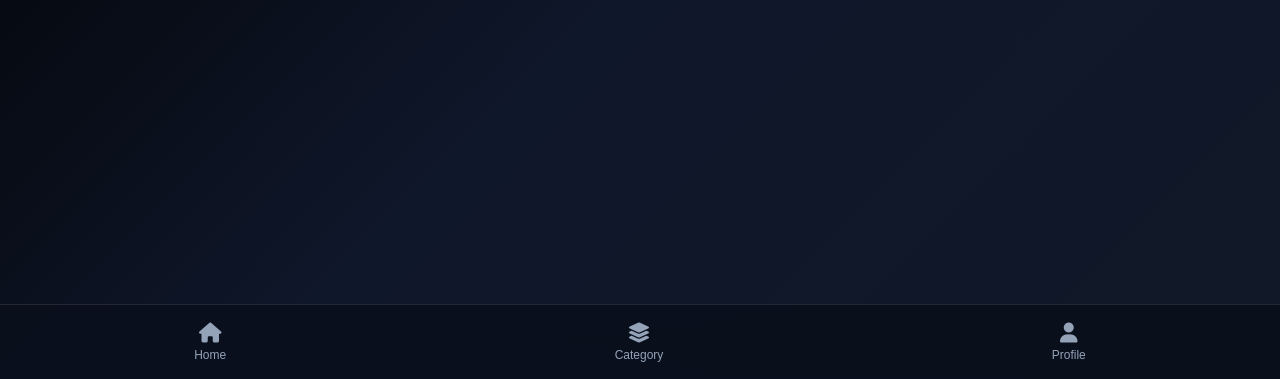
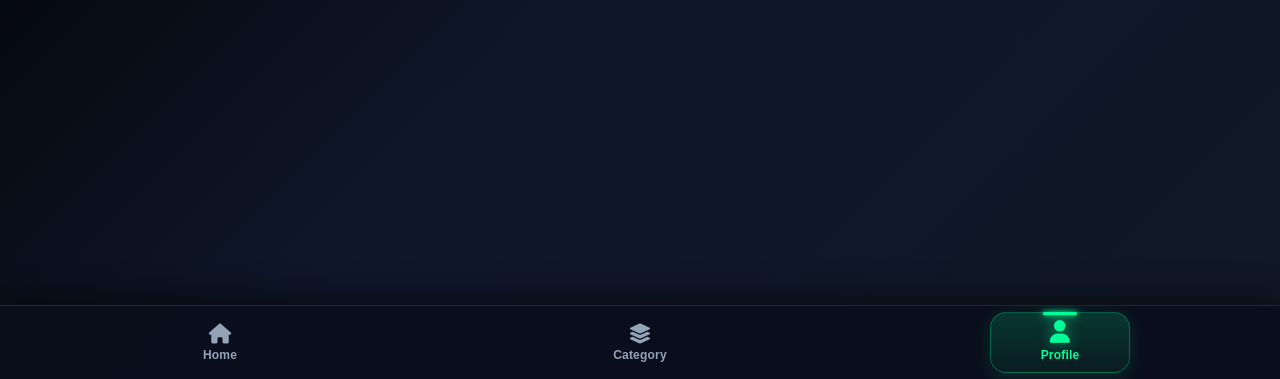
Before and after one commit to jayprakashkkk/Sadbhavna_mart, a plain HTML site: page about.html in a window 1280 px wide. Shown: the part 421-800 px from the top of the page. Drawn offline with Linux system fonts and the light colour scheme.

Commit message:
Fix bottom navigation bar sliding pill and spring animations across all pages

```diff
--- a/about.html
+++ b/about.html
@@ -53,6 +53,7 @@ h1{color:#00ff99;font-size:26px;}
 .nav-item{display:flex;flex-direction:column;align-items:center;gap:5px;font-size:12px;padding:8px 18px;}
 .nav-item i{font-size:20px;}
 </style>
+<link rel="stylesheet" href="nav-bar.css">
 </head>
 
 <body>
--- /dev/null
+++ b/nav-bar.css
@@ -0,0 +1,158 @@
+/* Unified Animated Bottom Navigation Bar across all pages */
+
+body .bottom-nav {
+  position: fixed;
+  bottom: 0;
+  left: 0;
+  width: 100%;
+  max-width: 100%;
+  height: calc(74px + env(safe-area-inset-bottom, 0px));
+  padding: 6px 10px calc(6px + env(safe-area-inset-bottom, 0px));
+  background: rgba(10, 15, 28, 0.92);
+  backdrop-filter: blur(18px);
+  -webkit-backdrop-filter: blur(18px);
+  border-top: 1px solid rgba(0, 255, 153, 0.16);
+  box-shadow: 0 -10px 30px rgba(0, 0, 0, 0.48);
+  display: flex;
+  justify-content: space-around;
+  align-items: stretch;
+  z-index: 980;
+  overflow: hidden;
+  user-select: none;
+  -webkit-user-select: none;
+}
+
+body .bottom-nav .nav-slider {
+  position: absolute;
+  top: 6px;
+  left: 0;
+  height: calc(100% - 12px - env(safe-area-inset-bottom, 0px));
+  border-radius: 16px;
+  background: linear-gradient(180deg, rgba(0, 255, 153, 0.17), rgba(0, 255, 153, 0.06));
+  border: 1px solid rgba(0, 255, 153, 0.28);
+  box-shadow: 0 4px 18px rgba(0, 255, 153, 0.14);
+  pointer-events: none;
+  opacity: 0;
+  transform: translate3d(0, 0, 0);
+  transition:
+    transform 0.24s cubic-bezier(0.22, 1, 0.36, 1),
+    width 0.24s cubic-bezier(0.22, 1, 0.36, 1),
+    opacity 0.18s ease;
+  will-change: transform, width;
+  z-index: 0;
+}
+
+body .bottom-nav .nav-slider.ready {
+  opacity: 1;
+}
+
+body .bottom-nav .nav-slider::after {
+  content: "";
+  position: absolute;
+  top: -1px;
+  left: 50%;
+  transform: translateX(-50%);
+  width: 34px;
+  height: 3px;
+  border-radius: 999px;
+  background: #00ff99;
+  box-shadow: 0 0 12px rgba(0, 255, 153, 0.9), 0 0 4px #00ff99;
+}
+
+body .bottom-nav a {
+  position: relative;
+  z-index: 1;
+  flex: 1 1 0;
+  width: auto;
+  height: 100%;
+  text-decoration: none;
+  color: #94a3b8;
+  display: flex;
+  align-items: center;
+  justify-content: center;
+  -webkit-tap-highlight-color: transparent;
+}
+
+body .bottom-nav .nav-item {
+  width: 100%;
+  max-width: 140px;
+  height: 100%;
+  padding: 6px 12px;
+  border-radius: 16px;
+  background: transparent;
+  display: flex;
+  flex-direction: column;
+  justify-content: center;
+  align-items: center;
+  gap: 4px;
+  font-size: 12px;
+  font-weight: 600;
+  color: #94a3b8;
+  transition:
+    color 0.24s ease,
+    transform 0.22s cubic-bezier(0.34, 1.56, 0.64, 1),
+    opacity 0.2s ease;
+}
+
+body .bottom-nav a:active .nav-item {
+  transform: scale(0.9);
+}
+
+@media (hover: hover) {
+  body .bottom-nav a:hover .nav-item:not(.active) {
+    color: #e2e8f0;
+    transform: translateY(-1px);
+  }
+}
+
+body .bottom-nav .nav-item i {
+  font-size: 20px;
+  line-height: 1;
+  transition:
+    transform 0.32s cubic-bezier(0.34, 1.56, 0.64, 1),
+    color 0.24s ease,
+    text-shadow 0.24s ease;
+}
+
+body .bottom-nav .nav-item span {
+  letter-spacing: 0.2px;
+  transition: transform 0.25s ease, color 0.24s ease;
+}
+
+body .bottom-nav .nav-item.active {
+  background: transparent;
+  color: #00ff99;
+  font-weight: 700;
+}
+
+body .bottom-nav .nav-item.active i {
+  color: #00ff99;
+  transform: translateY(-2px) scale(1.14);
+  text-shadow: 0 0 12px rgba(0, 255, 153, 0.5);
+  animation: navIconPop 0.42s cubic-bezier(0.34, 1.56, 0.64, 1);
+}
+
+body .bottom-nav .nav-item.active span {
+  color: #00ff99;
+}
+
+@keyframes navIconPop {
+  0% {
+    transform: translateY(2px) scale(0.84);
+  }
+  55% {
+    transform: translateY(-4px) scale(1.22);
+  }
+  100% {
+    transform: translateY(-2px) scale(1.14);
+  }
+}
+
+@media (prefers-reduced-motion: reduce) {
+  body .bottom-nav .nav-slider,
+  body .bottom-nav .nav-item,
+  body .bottom-nav .nav-item i {
+    transition: none;
+    animation: none;
+  }
+}
--- a/pwa.js
+++ b/pwa.js
@@ -34,4 +34,128 @@
     toggleInstallButtons(false);
     return true;
   };
+
+  function detectNavIndex() {
+    var path = (window.location.pathname || '').toLowerCase();
+    if (path.endsWith('/category.html') || path.endsWith('category.html')) return 1;
+    if (
+      path.endsWith('/profile.html') || path.endsWith('profile.html') ||
+      path.endsWith('/orders.html') || path.endsWith('orders.html') ||
+      path.endsWith('/wishlist.html') || path.endsWith('wishlist.html') ||
+      path.endsWith('/about.html') || path.endsWith('about.html') ||
+      path.endsWith('/policy.html') || path.endsWith('policy.html') ||
+      path.endsWith('/terms.html') || path.endsWith('terms.html')
+    ) {
+      return 2;
+    }
+    return 0;
+  }
+
+  function initBottomNav() {
+    var nav = document.querySelector('.bottom-nav');
+    if (!nav) return;
+
+    var links = Array.prototype.slice.call(nav.querySelectorAll('a'));
+    if (!links.length) return;
+
+    var activeIdx = detectNavIndex();
+    if (activeIdx >= links.length) activeIdx = 0;
+
+    function setActiveVisual(idx) {
+      links.forEach(function (a, i) {
+        var item = a.querySelector('.nav-item');
+        if (!item) return;
+        item.classList.toggle('active', i === idx);
+      });
+    }
+
+    var slider = nav.querySelector('.nav-slider');
+    if (!slider) {
+      slider = document.createElement('span');
+      slider.className = 'nav-slider';
+      slider.setAttribute('aria-hidden', 'true');
+      nav.insertBefore(slider, nav.firstChild);
+    }
+
+    function positionSlider(idx, animate) {
+      var targetLink = links[idx] || links[0];
+      var targetItem = targetLink.querySelector('.nav-item') || targetLink;
+      var navRect = nav.getBoundingClientRect();
+      var itemRect = targetItem.getBoundingClientRect();
+      if (!navRect.width || !itemRect.width) return;
+
+      var x = itemRect.left - navRect.left;
+      var w = itemRect.width;
+
+      if (!animate) {
+        slider.style.transition = 'none';
+        slider.style.width = w + 'px';
+        slider.style.transform = 'translate3d(' + x + 'px, 0, 0)';
+        slider.classList.add('ready');
+        void slider.offsetWidth;
+        slider.style.transition = '';
+      } else {
+        slider.classList.add('ready');
+        slider.style.width = w + 'px';
+        slider.style.transform = 'translate3d(' + x + 'px, 0, 0)';
+      }
+    }
+
+    var navigating = false;
+    links.forEach(function (link, idx) {
+      link.addEventListener('click', function (e) {
+        if (e.metaKey || e.ctrlKey || e.shiftKey || e.altKey || e.button !== 0) return;
+
+        var href = link.getAttribute('href');
+        if (!href) return;
+
+        var targetUrl = new URL(href, window.location.href);
+        if (targetUrl.pathname === window.location.pathname && idx === activeIdx) {
+          e.preventDefault();
+          var item = link.querySelector('.nav-item');
+          if (item) {
+            item.classList.remove('active');
+            void item.offsetWidth;
+            item.classList.add('active');
+          }
+          window.scrollTo({ top: 0, behavior: 'smooth' });
+          return;
+        }
+
+        if (navigating) {
+          e.preventDefault();
+          return;
+        }
+
+        e.preventDefault();
+        navigating = true;
+        setActiveVisual(idx);
+        positionSlider(idx, true);
+
+        setTimeout(function () {
+          window.location.href = href;
+        }, 210);
+      });
+    });
+
+    setActiveVisual(activeIdx);
+    positionSlider(activeIdx, false);
+
+    window.addEventListener('pageshow', function () {
+      navigating = false;
+      activeIdx = detectNavIndex();
+      setActiveVisual(activeIdx);
+      positionSlider(activeIdx, false);
+    });
+
+    window.addEventListener('resize', function () {
+      positionSlider(activeIdx, false);
+    });
+  }
+
+  if (document.readyState === 'loading') {
+    document.addEventListener('DOMContentLoaded', initBottomNav);
+  } else {
+    initBottomNav();
+  }
 })();
--- a/sw.js
+++ b/sw.js
@@ -1,8 +1,10 @@
-const CACHE_NAME = 'sadbhavna-mart-pwa-v1';
+const CACHE_NAME = 'sadbhavna-mart-pwa-v2';
 const APP_SHELL = [
   './',
   './index.html',
   './manifest.json',
+  './nav-bar.css',
+  './pwa.js',
   './category.html',
   './orders.html',
   './profile.html',
```
Also changed, not shown: category.html (+1 -0 lines), index.html (+1 -0 lines), orders.html (+1 -0 lines), policy.html (+1 -0 lines), profile.html (+1 -0 lines), terms.html (+1 -0 lines), wishlist.html (+1 -0 lines), 1 other file.
